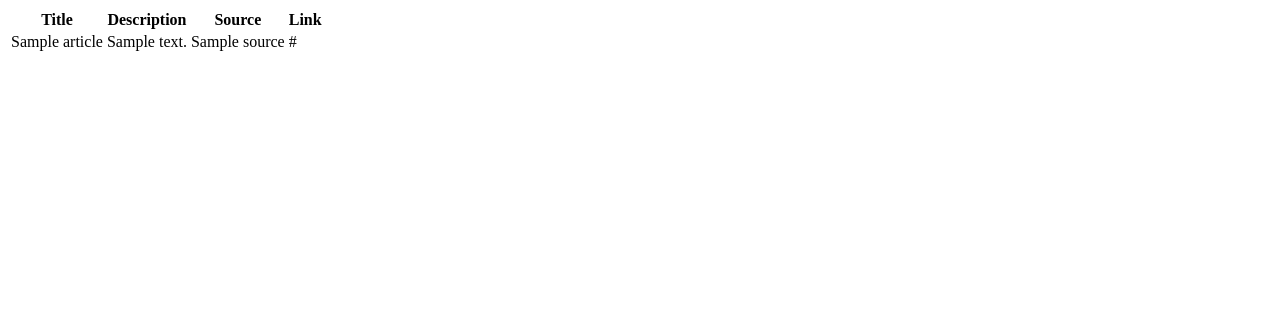
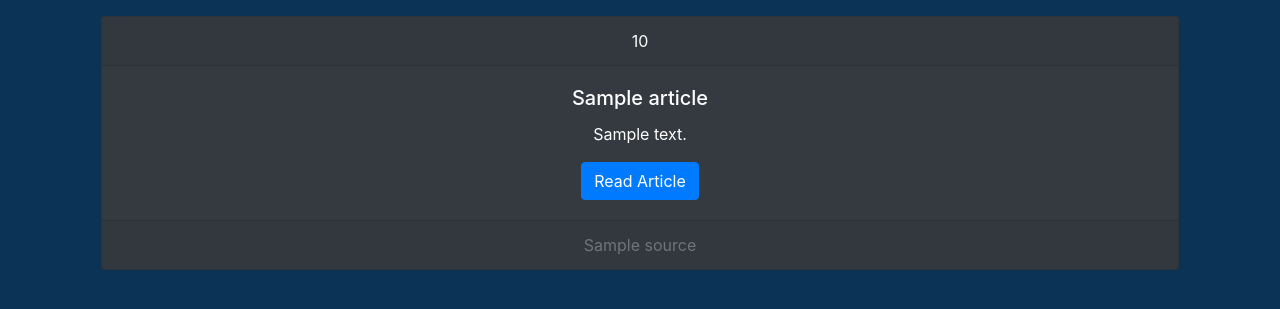
Before and after one commit to Code-Richard/Final-Project, a Flask app: template templates/index.html in a window 1280 px wide. Shown: the top 309 px of the page. Run offline with Flask 2, Linux system fonts and the light colour scheme; the template is opened without the code that fills it: most values are stand-ins (such as "Sample title", 1, 10 or a date in 2020); some libraries are stand-ins or nearby versions.

Commit message:
Added rough feed layout

```diff
--- a/app.py
+++ b/app.py
@@ -9,8 +9,9 @@ app = Flask(__name__)
 @app.route("/")
 def index():
 
+    # Gets page for specific article
     ticker = "FB"
-    url = f"https://finance.yahoo.com/quote/{ticker}/"
+    url = f"https://finance.yahoo.com/quote/{ticker}"
     result = requests.get(url)
     doc = BeautifulSoup(result.text, "html.parser")
 
@@ -28,10 +29,12 @@ def index():
         description = title.next_sibling
 
         # Adding article to dictionary
+        temp_dict['stock'] = ticker
         temp_dict['title'] = title.text
         temp_dict['description'] = description.text
         temp_dict['source'] = source.text
-        temp_dict['link'] = link
+        temp_dict['link'] = url+link
+
 
         # Adding dictionary to list
         articles_list.append(temp_dict.copy())
--- a/templates/index.html
+++ b/templates/index.html
@@ -3,28 +3,35 @@
 <html lang="en">
     <head>
         <title>News</title>
+        <!-- Required meta tags -->
+        <meta charset="utf-8">
+        <meta name="viewport" content="width=device-width, initial-scale=1, shrink-to-fit=no">
+
+        <!-- Bootstrap CSS -->
+        <link rel="stylesheet" href="https://stackpath.bootstrapcdn.com/bootstrap/4.3.1/css/bootstrap.min.css" integrity="sha384-ggOyR0iXCbMQv3Xipma34MD+dH/1fQ784/j6cY/iJTQUOhcWr7x9JvoRxT2MZw1T" crossorigin="anonymous">
     </head>
-
-    <body>
-        <table>
-            <thead>
-                <tr>
-                    <th>Title</th>
-                    <th>Description</th>
-                    <th>Source</th>
-                    <th>Link</th>
-                </tr>
-            </thead>
-            <tbody>
-                {% for article in articles %}
-                <tr>
-                    <td>{{article['title']}}</td>
-                    <td>{{article['description']}}</td>
-                    <td>{{article['source']}}</td>
-                    <td>{{article['link']}}</td>
-                </tr>
-                {% endfor %}
-            </tbody>
-        </table>
+    <body style="background-color: rgb(10, 51, 85);">
+        <!-- Optional JavaScript -->
+        <!-- jQuery first, then Popper.js, then Bootstrap JS -->
+        <script src="https://code.jquery.com/jquery-3.3.1.slim.min.js" integrity="sha384-q8i/X+965DzO0rT7abK41JStQIAqVgRVzpbzo5smXKp4YfRvH+8abtTE1Pi6jizo" crossorigin="anonymous"></script>
+        <script src="https://cdnjs.cloudflare.com/ajax/libs/popper.js/1.14.7/umd/popper.min.js" integrity="sha384-UO2eT0CpHqdSJQ6hJty5KVphtPhzWj9WO1clHTMGa3JDZwrnQq4sF86dIHNDz0W1" crossorigin="anonymous"></script>
+        <script src="https://stackpath.bootstrapcdn.com/bootstrap/4.3.1/js/bootstrap.min.js" integrity="sha384-JjSmVgyd0p3pXB1rRibZUAYoIIy6OrQ6VrjIEaFf/nJGzIxFDsf4x0xIM+B07jRM" crossorigin="anonymous"></script>
+        <div class="container">
+            {% for article in articles %}
+                <div class="card text-center text-white bg-dark m-3">
+                    <div class="card-header">
+                    {{article['stock']}}
+                    </div>
+                    <div class="card-body">
+                    <h5 class="card-title">{{article['title']}}</h5>
+                    <p class="card-text">{{article['description']}}</p>
+                    <a href={{article['link']}} class="btn btn-primary">Read Article</a>
+                    </div>
+                    <div class="card-footer text-muted">
+                    {{article['source']}}
+                    </div>
+                </div>
+            {% endfor %}
+        </div>
     </body>
 </html>
```
